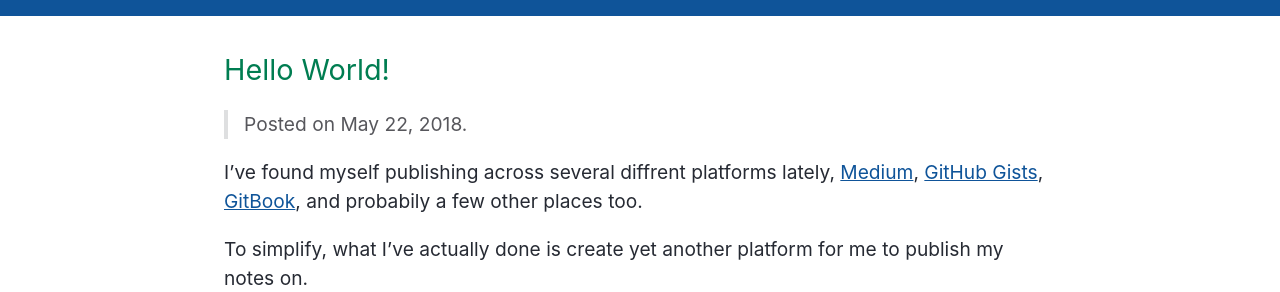
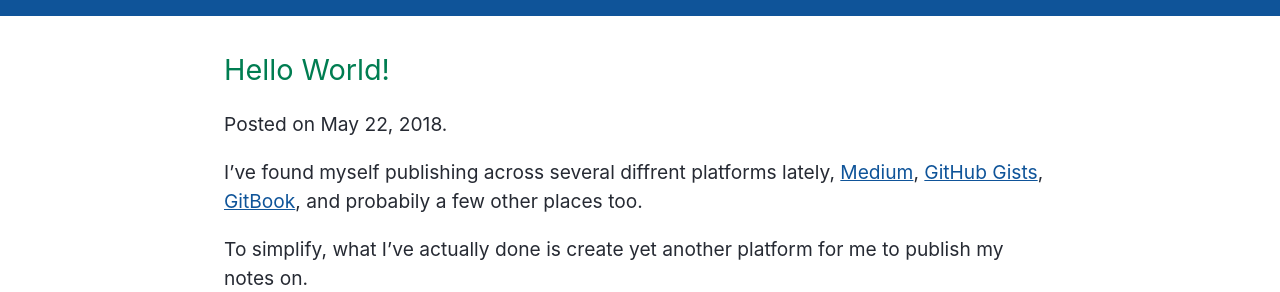
Before and after one commit to sjparkinson/uncomplicated.systems, a Jekyll site: the page built from _posts/2018-05-22-hello-world.md, in a window 1280 px wide. Shown: the part 243-535 px from the top of the page. Built offline with Jekyll 4.4.1, drawn with Linux system fonts in a browser that asks for light colours; the repository's description, which GitHub fills in, is left out; grey boxes are pictures that could not be loaded.

```diff
--- a/_layouts/post.html
+++ b/_layouts/post.html
@@ -5,7 +5,7 @@ layout: default
 <article>
   <h2>{{ page.title | escape }}</h2>
 
-  <blockquote><p>Posted on <time datetime="{{ page.date | date: "%Y-%m-%d" }}">{{ page.date | date: "%B %-d, %Y" }}</time>.</p></blockquote>
+  <p>Posted on <time datetime="{{ page.date | date: "%Y-%m-%d" }}">{{ page.date | date: "%B %-d, %Y" }}</time>.</p>
 
   {{ content }}
 </article>
```
